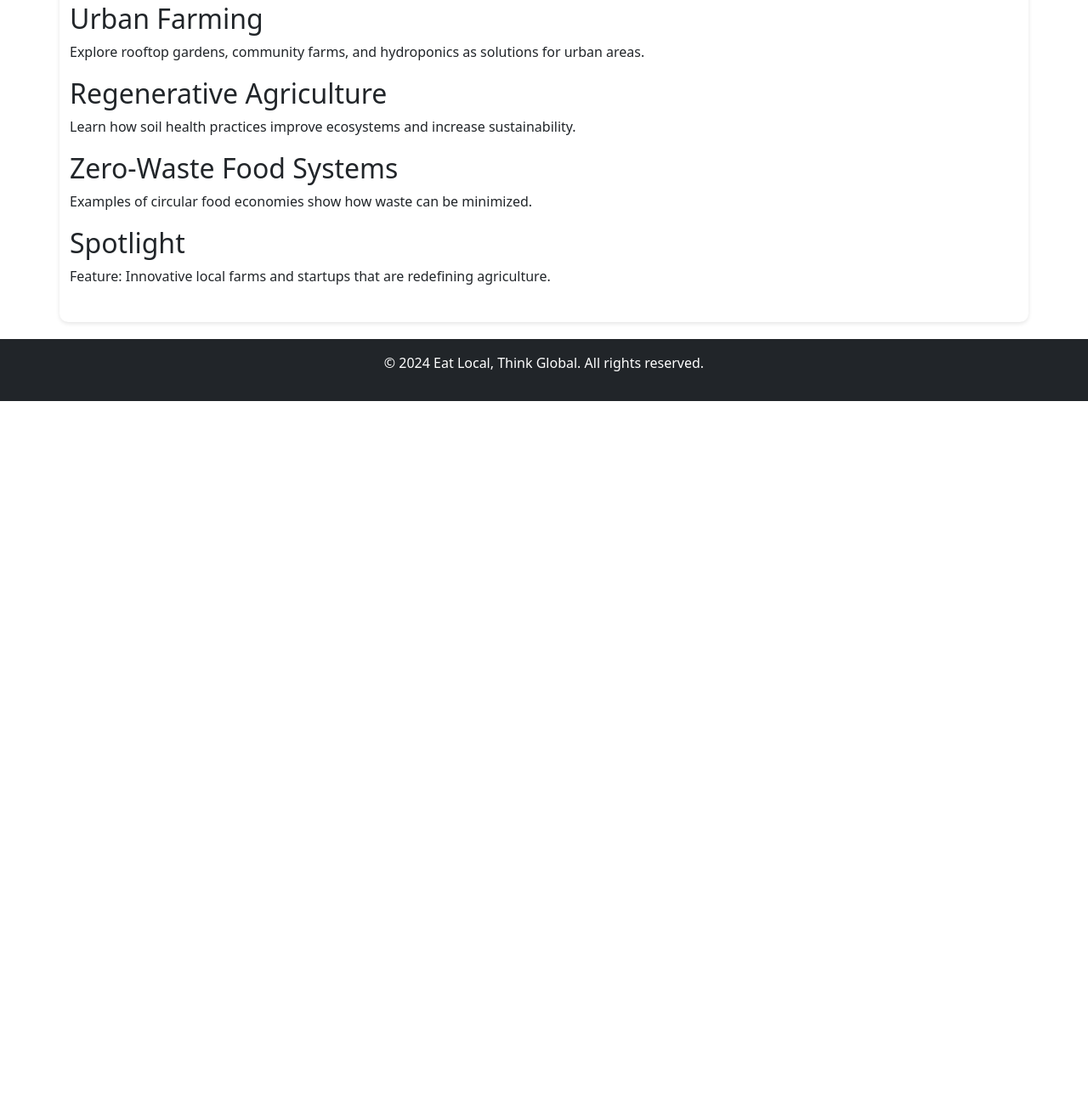
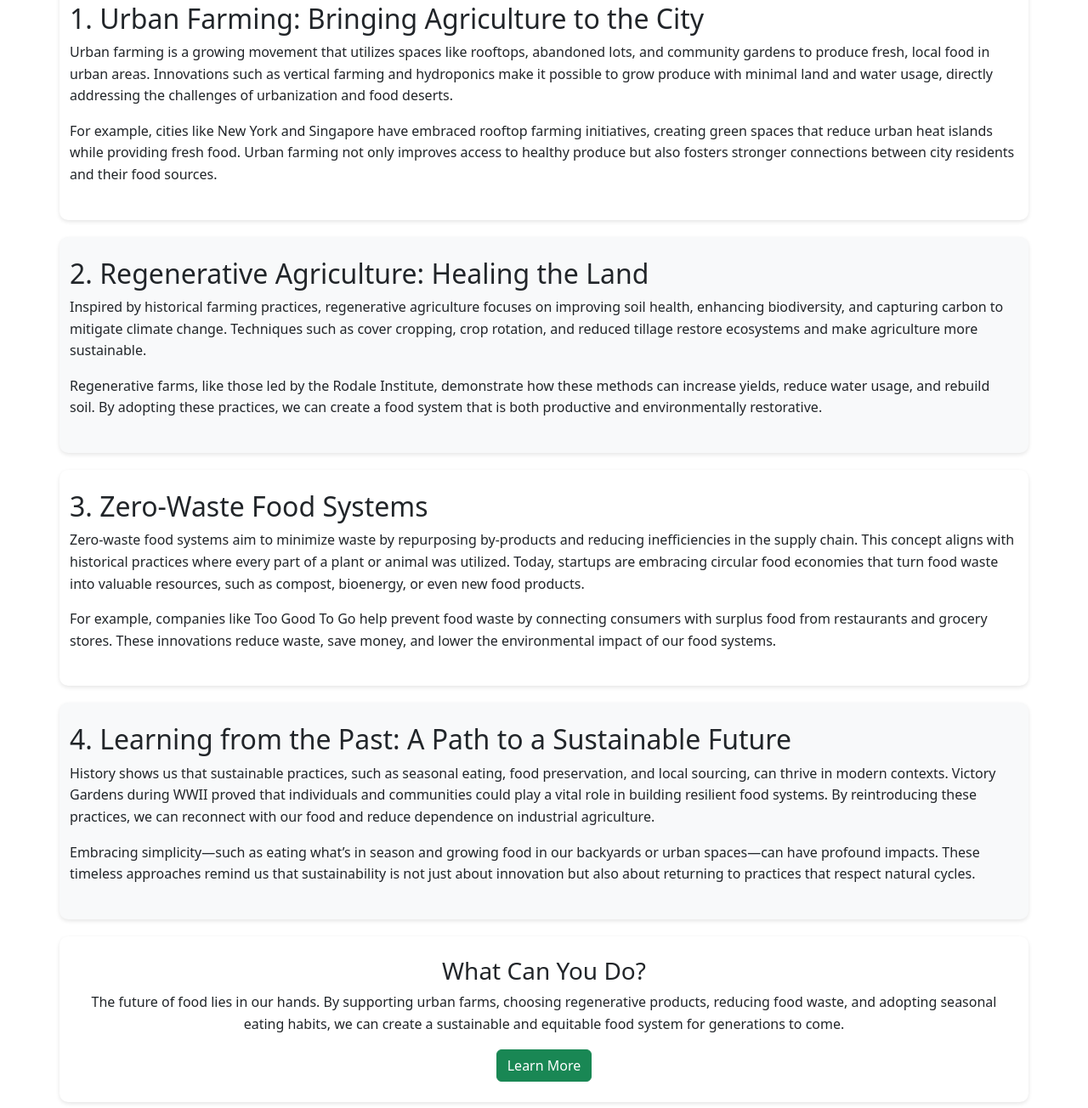
Before and after one commit to edingens/edingens.github.io, a plain HTML site: page future.html in a window 1280 px wide. Shown: the part 276-1580 px from the top of the page at 85% size. Before the commit the page ends 800 px from the top, so only its background shows below. Drawn offline with nearby package versions, Linux system fonts and the light colour scheme.

Commit message:
Update all classes and files with new changes

```diff
--- a/future.html
+++ b/future.html
@@ -8,6 +8,7 @@
     <link href="https://cdn.jsdelivr.net/npm/bootstrap@5.3.2/dist/css/bootstrap.min.css" rel="stylesheet">
 </head>
 <body>
+    <!-- Navbar -->
     <nav class="navbar navbar-expand-lg navbar-dark bg-dark">
         <div class="container-fluid">
             <a class="navbar-brand" href="index.html">Eat Local, Think Global</a>
@@ -27,25 +28,86 @@
         </div>
     </nav>
 
-    <header class="hero-section"">
+    <!-- Hero Section -->
+    <header class="hero-section text-center text-white">
         <h1>Future of Local Eating</h1>
         <p>Innovations & Movements in Sustainable Food Systems</p>
     </header>
 
+    <!-- Urban Farming Section -->
     <section class="container py-4">
-        <h2>Urban Farming</h2>
-        <p>Explore rooftop gardens, community farms, and hydroponics as solutions for urban areas.</p>
-        <h2>Regenerative Agriculture</h2>
-        <p>Learn how soil health practices improve ecosystems and increase sustainability.</p>
-        <h2>Zero-Waste Food Systems</h2>
-        <p>Examples of circular food economies show how waste can be minimized.</p>
-        <h2>Spotlight</h2>
-        <p>Feature: Innovative local farms and startups that are redefining agriculture.</p>
+        <h2>1. Urban Farming: Bringing Agriculture to the City</h2>
+        <p>
+            Urban farming is a growing movement that utilizes spaces like rooftops, abandoned lots, and community gardens to produce fresh,
+            local food in urban areas. Innovations such as vertical farming and hydroponics make it possible to grow produce with minimal land
+            and water usage, directly addressing the challenges of urbanization and food deserts.
+        </p>
+        <p>
+            For example, cities like New York and Singapore have embraced rooftop farming initiatives, creating green spaces that reduce urban heat
+            islands while providing fresh food. Urban farming not only improves access to healthy produce but also fosters stronger connections
+            between city residents and their food sources.
+        </p>
     </section>
 
+    <!-- Regenerative Agriculture Section -->
+    <section class="container py-4 bg-light">
+        <h2>2. Regenerative Agriculture: Healing the Land</h2>
+        <p>
+            Inspired by historical farming practices, regenerative agriculture focuses on improving soil health, enhancing biodiversity, and
+            capturing carbon to mitigate climate change. Techniques such as cover cropping, crop rotation, and reduced tillage restore
+            ecosystems and make agriculture more sustainable.
+        </p>
+        <p>
+            Regenerative farms, like those led by the Rodale Institute, demonstrate how these methods can increase yields, reduce water
+            usage, and rebuild soil. By adopting these practices, we can create a food system that is both productive and environmentally
+            restorative.
+        </p>
+    </section>
+
+    <!-- Zero-Waste Food Systems Section -->
+    <section class="container py-4">
+        <h2>3. Zero-Waste Food Systems</h2>
+        <p>
+            Zero-waste food systems aim to minimize waste by repurposing by-products and reducing inefficiencies in the supply chain. This
+            concept aligns with historical practices where every part of a plant or animal was utilized. Today, startups are embracing
+            circular food economies that turn food waste into valuable resources, such as compost, bioenergy, or even new food products.
+        </p>
+        <p>
+            For example, companies like Too Good To Go help prevent food waste by connecting consumers with surplus food from restaurants and
+            grocery stores. These innovations reduce waste, save money, and lower the environmental impact of our food systems.
+        </p>
+    </section>
+
+    <!-- Lessons from the Past Section -->
+    <section class="container py-4 bg-light">
+        <h2>4. Learning from the Past: A Path to a Sustainable Future</h2>
+        <p>
+            History shows us that sustainable practices, such as seasonal eating, food preservation, and local sourcing, can thrive in modern
+            contexts. Victory Gardens during WWII proved that individuals and communities could play a vital role in building resilient food
+            systems. By reintroducing these practices, we can reconnect with our food and reduce dependence on industrial agriculture.
+        </p>
+        <p>
+            Embracing simplicity—such as eating what’s in season and growing food in our backyards or urban spaces—can have profound impacts.
+            These timeless approaches remind us that sustainability is not just about innovation but also about returning to practices that
+            respect natural cycles.
+        </p>
+    </section>
+
+    <!-- Call to Action -->
+    <section class="container py-4 text-center">
+        <h3>What Can You Do?</h3>
+        <p>
+            The future of food lies in our hands. By supporting urban farms, choosing regenerative products, reducing food waste, and adopting
+            seasonal eating habits, we can create a sustainable and equitable food system for generations to come.
+        </p>
+        <a href="citations.html" class="btn btn-success">Learn More</a>
+    </section>
+
+    <!-- Footer -->
     <footer class="bg-dark text-white text-center py-3">
         <p>&copy; 2024 Eat Local, Think Global. All rights reserved.</p>
     </footer>
+
     <script src="https://cdn.jsdelivr.net/npm/bootstrap@5.3.2/dist/js/bootstrap.bundle.min.js"></script>
 </body>
 </html>
```
